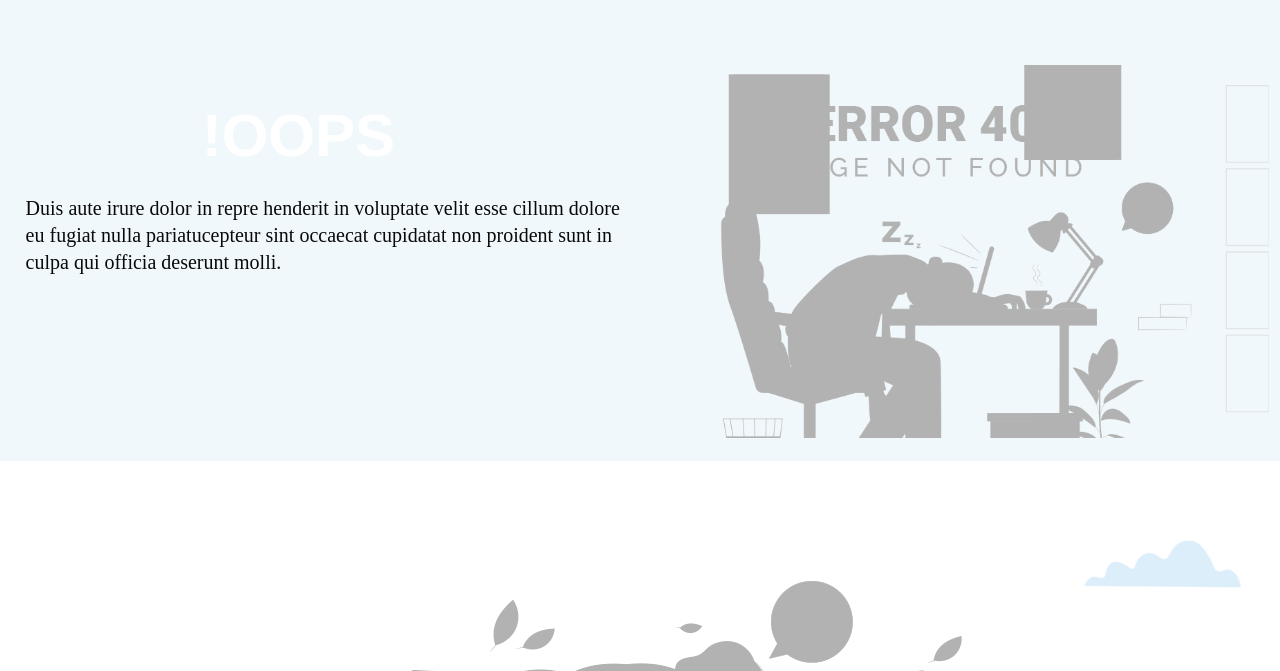
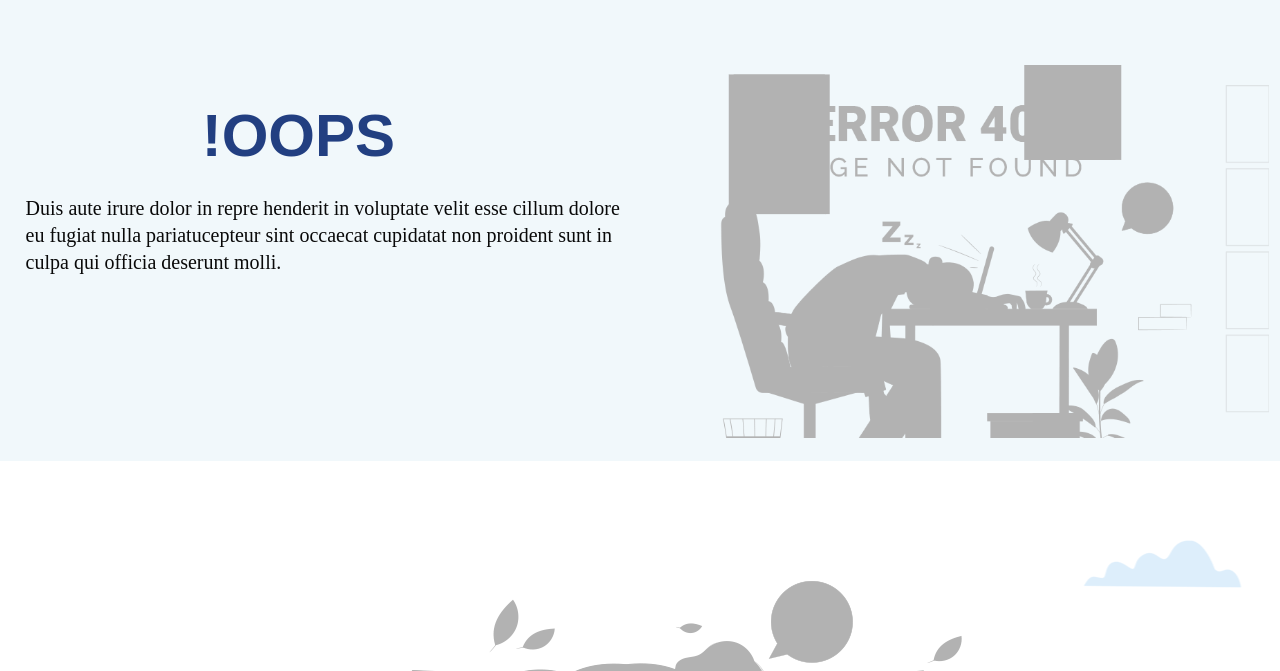
Before and after one commit to Bahaa-21/Wesal-Website, a plain HTML site: page 404.html in a window 1280 px wide. Shown: the part 129-800 px from the top of the page. Drawn offline with nearby package versions, Linux system fonts and the light colour scheme.

Commit message:
evrything

```diff
--- a/assets/css/custom.css
+++ b/assets/css/custom.css
@@ -60,7 +60,7 @@ li{
 }
 
 :root {
-    --primary--color: #ffffff;
+    --primary--color: #223f81;
     --black--color: #000000;
     --dark-blue: #000c36;
     --navy-blue: #00186e;
```
